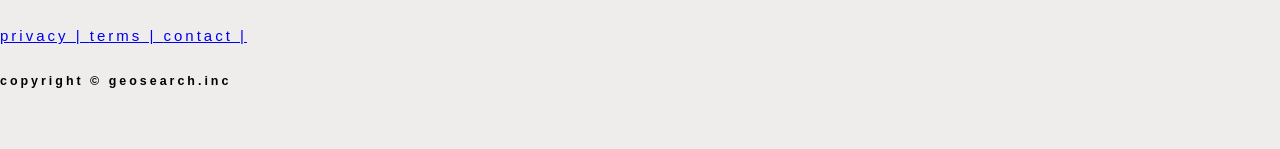
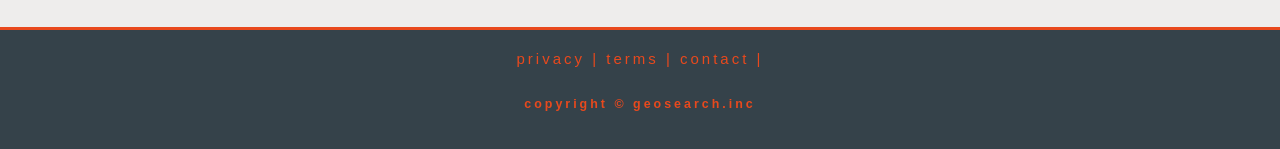
Before and after one commit to onyinye91/Geo-search_project, a plain HTML site: page weather.html in a window 1280 px wide. Shown: the part 827-976 px from the top of the page. Before the commit the page ends 945 px from the top, so only its background shows below. Drawn offline with Linux system fonts and the light colour scheme.

Commit message:
complete the footer design

```diff
--- a/weather.css
+++ b/weather.css
@@ -94,3 +94,17 @@ h5{
     height: auto;
     overflow: hidden;
 }
+
+.foot{
+    padding: 20px;
+    margin-top: 0px;
+    color: #e8491d;
+    text-align: center;
+    background-color:#35424a;
+    border-top:#e8491d 3px solid;
+}
+
+footer a{
+    text-decoration: none;
+    color: #e8491d;
+}
```
